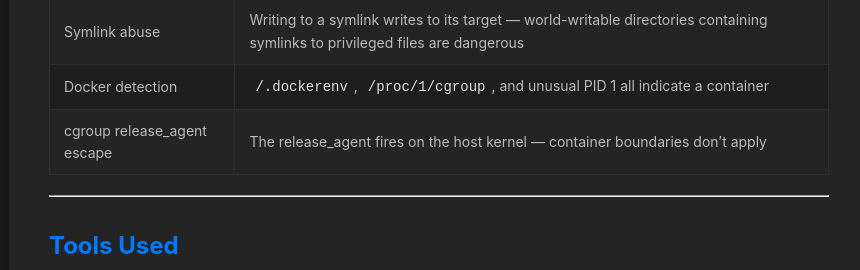
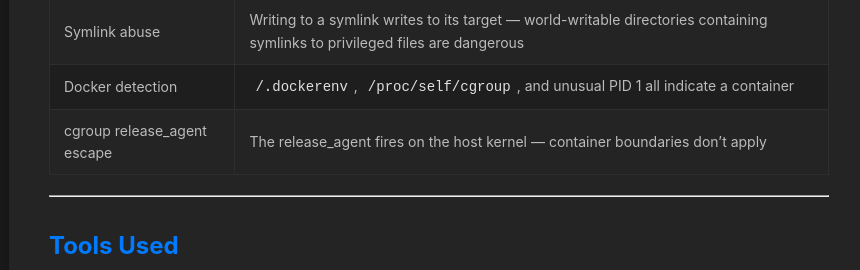
Before and after one commit to 1neWrld/1neWrld.github.io, a Jekyll site: the page built from _posts/2026-05-22-Cave.md, in a window 1280 px wide and 900 px high, scrolled down 25724 px. Shown: the part 181-451 px from the top of the window, without its empty margins (201-1061 px from the left). Built offline with Jekyll 4.4.1, drawn with Linux system fonts in a browser that asks for light colours.

Commit message:
Fix Docker detection path in Cave.md

```diff
--- a/_posts/2026-05-22-Cave.md
+++ b/_posts/2026-05-22-Cave.md
@@ -842,7 +842,7 @@ THM{THIS_IS_NOT_THE_FLAG}
 | GPG decryption | Private key + encrypted file = decrypted secret. Always check for `.gpg` and `.priv` files |
 | Environment variable abuse | Binaries that check `$ENV_VAR` can be manipulated by exporting the expected value |
 | Symlink abuse | Writing to a symlink writes to its target — world-writable directories containing symlinks to privileged files are dangerous |
-| Docker detection | `/.dockerenv`, `/proc/1/cgroup`, and unusual PID 1 all indicate a container |
+| Docker detection | `/.dockerenv`, `/proc/self/cgroup`, and unusual PID 1 all indicate a container |
 | cgroup release_agent escape | The release_agent fires on the host kernel — container boundaries don't apply |
 
 ---
```
